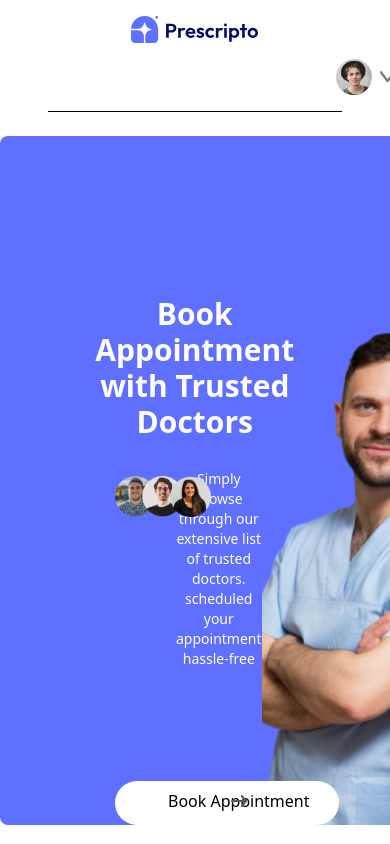
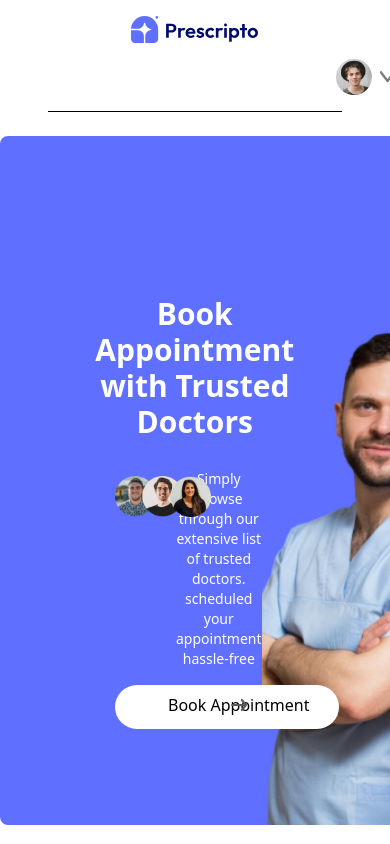
Before and after one commit to Mani-sh27/Prescripto, a React (Vite) app: page / in a window 390 px wide. Shown: the top 844 px of the page. Built offline with nearby package versions, Linux system fonts and the light colour scheme.

Commit message:
auto commit

```diff
--- a/src/components/Header.jsx
+++ b/src/components/Header.jsx
@@ -23,7 +23,7 @@ const Header = () => {
           <a
             className='relative -top-24 left-24 pt-2 ps-6 -pt-4 rounded-full bg-white w-56
                        transition-all duration-300 hover:-translate-y-2
-                       top-0 left-0 md:-top-24 md:left-24 text-center'
+                        md:-top-24 md:left-24 text-center'
             href=''
           >
             Book Appointment
```
